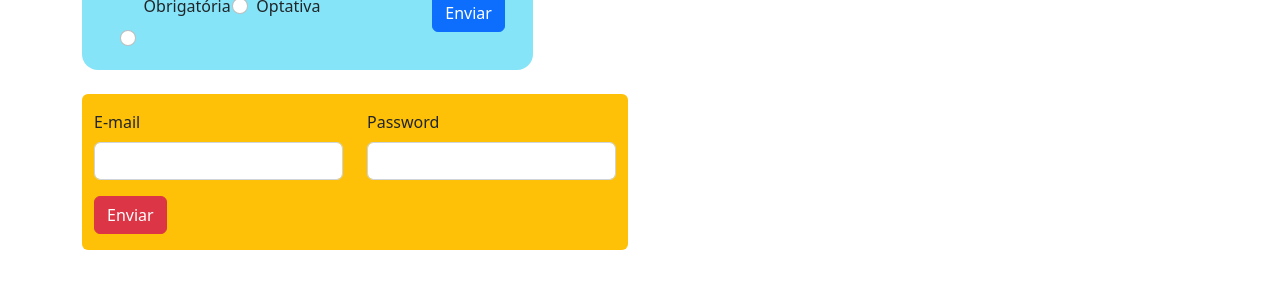
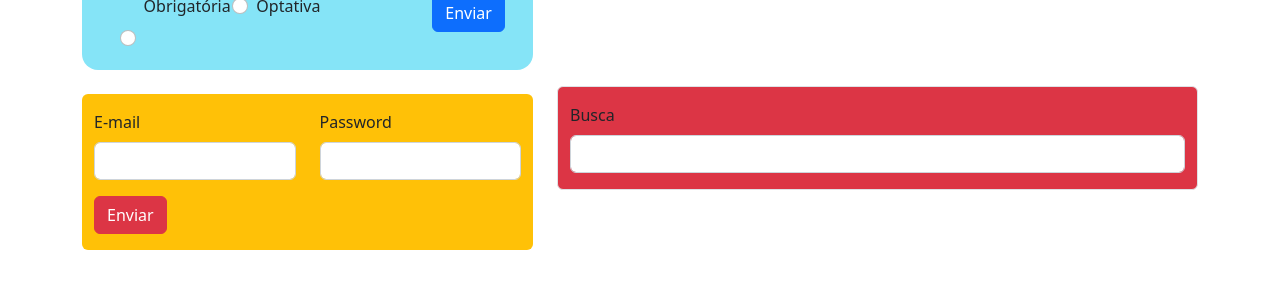
Before and after one commit to LucasGdosR/DEVinPhilips, an Angular app in the folder M1S09/ex1a6/: page / in a window 1280 px wide. Shown: the part 378-666 px from the top of the page. Built offline with nearby package versions, Linux system fonts and the light colour scheme.

Commit message:
entrega exercício 8

```diff
--- a/M1S09/ex1a6/src/app/app.component.html
+++ b/M1S09/ex1a6/src/app/app.component.html
@@ -7,8 +7,11 @@
         <div class="col-7">
             <app-item-card [name]="onePunchMan.name" [urlImg]="onePunchMan.urlImg" [description]="onePunchMan.description"></app-item-card>
         </div>
-        <div class="col-6">
+        <div class="col-5">
             <app-auth></app-auth>
+        </div>
+        <div class="col-7">
+            <app-search (eventEmitter)="print($event)"></app-search>
         </div>
     </div>
 </div>
--- a/M1S09/ex1a6/src/app/app.component.ts
+++ b/M1S09/ex1a6/src/app/app.component.ts
@@ -12,4 +12,9 @@ export class AppComponent {
     urlImg: 'https://criticalhits.com.br/wp-content/uploads/2020/06/saitama-1.jpg',
     description: 'O "Careca de Capa" é um herói em ascensão, tendo subido rapidamente da classe C, para B, e atualmente A. As pessoas ficam surpresas com seu relacionamento com Genos, o Ciborgue Demoníaco, que o trata com reverência, chamando-o de sensei. Sua proximidade com King, o homem mais forte do mundo, também assusta os outros.',
   }
+
+  print(event:string){
+    console.log(event);
+
+  }
 }
--- a/M1S09/ex1a6/src/app/app.module.ts
+++ b/M1S09/ex1a6/src/app/app.module.ts
@@ -7,6 +7,7 @@ import { NavbarComponent } from './components/navbar/navbar.component';
 import { ItemCardComponent } from './components/item-card/card.component';
 import { AuthComponent } from './components/auth/auth.component';
 import { FormsModule } from "@angular/forms";
+import { SearchComponent } from './components/search/search.component';
 
 @NgModule({
   declarations: [
@@ -15,6 +16,7 @@ import { FormsModule } from "@angular/forms";
     NavbarComponent,
     ItemCardComponent,
     AuthComponent,
+    SearchComponent,
   ],
   imports: [
     BrowserModule,
--- /dev/null
+++ b/M1S09/ex1a6/src/app/components/search/search.component.html
@@ -0,0 +1,8 @@
+<form class="container">
+    <div class="row">
+        <div class="col-12 mt-3 border py-3 bg-danger rounded">
+            <label for="search" class="form-label">Busca</label>
+            <input type="text" class="form-control" id="search" (input)="search()" [(ngModel)]="query" name="search">
+        </div>
+    </div>
+</form>
--- /dev/null
+++ b/M1S09/ex1a6/src/app/components/search/search.component.ts
@@ -0,0 +1,14 @@
+import { Component, EventEmitter, Output } from '@angular/core';
+
+@Component({
+  selector: 'app-search',
+  templateUrl: './search.component.html',
+  styleUrls: ['./search.component.css']
+})
+export class SearchComponent {
+  @Output() eventEmitter:EventEmitter<any> = new EventEmitter();
+  search(){
+    this.eventEmitter.emit(this.query);
+  }
+  query: string = "";
+}
```
Also changed, not shown: M1S09/ex1a6/src/app/components/search/search.component.css (added), 1 other file (tests, documents, lock files or other folders).
